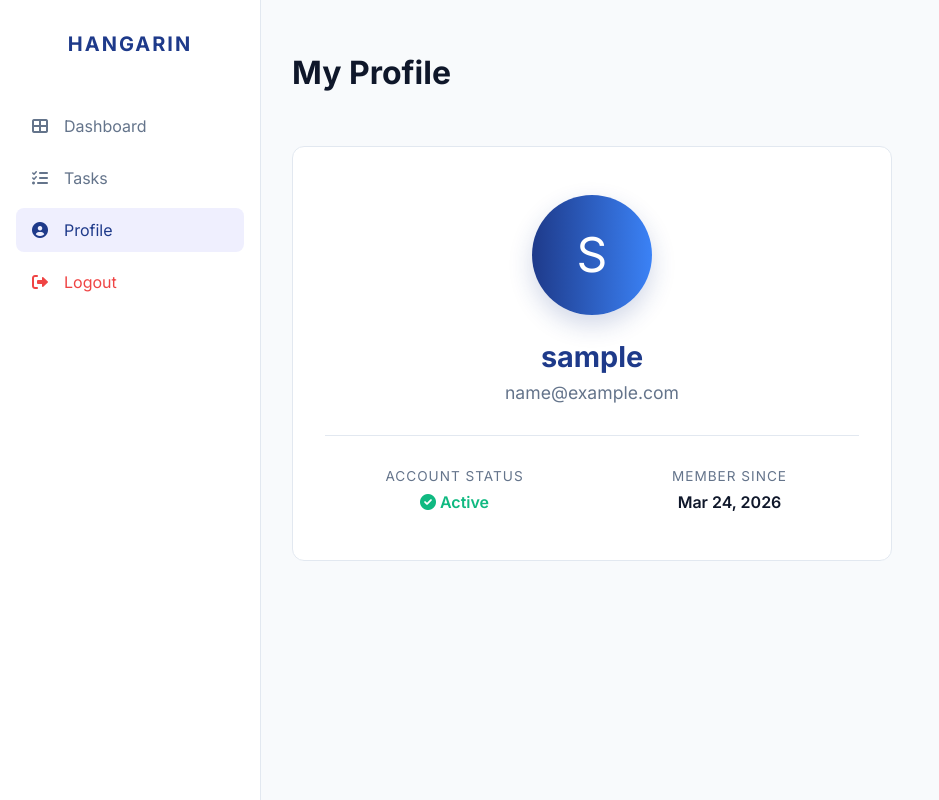
After one commit to JanryCedie/Hangarin, a Django app: page /profile/ in a window 1280 px wide. The commit adds this page. Shown: the whole page, without its empty margins (0-939 px from the left). Run offline with Django 5.2, Linux system fonts and the light colour scheme; the visitor is signed in with stand-in values (Sample User, id 1).

Commit message:
Add User Profile section

```diff
--- a/templates/base.html
+++ b/templates/base.html
@@ -147,8 +147,8 @@
         {% block extra_css %}{% endblock %}
     </style>
 </head>
-<body class="{% if request.resolver_match.url_name == 'dashboard' or 'task' in request.resolver_match.url_name %}has-sidebar{% endif %}">
-    {% if request.resolver_match.url_name == 'dashboard' or 'task' in request.resolver_match.url_name %}
+<body class="{% if request.resolver_match.url_name == 'dashboard' or 'task' in request.resolver_match.url_name or request.resolver_match.url_name == 'profile' %}has-sidebar{% endif %}">
+    {% if request.resolver_match.url_name == 'dashboard' or 'task' in request.resolver_match.url_name or request.resolver_match.url_name == 'profile' %}
     <div class="sidebar">
         <div class="sidebar-header">HANGARIN</div>
         <ul class="nav-links">
@@ -160,6 +160,11 @@
             <li class="nav-item">
                 <a href="{% url 'task-list' %}" class="nav-link {% if request.resolver_match.url_name == 'task-list' %}active{% endif %}">
                     <i class="fas fa-tasks"></i> Tasks
+                </a>
+            </li>
+            <li class="nav-item">
+                <a href="{% url 'profile' %}" class="nav-link {% if request.resolver_match.url_name == 'profile' %}active{% endif %}">
+                    <i class="fas fa-user-circle"></i> Profile
                 </a>
             </li>
             <li class="nav-item" style="margin-top: auto;">
--- /dev/null
+++ b/templates/todo/profile.html
@@ -0,0 +1,32 @@
+{% extends 'base.html' %}
+
+{% block title %}My Profile - Hangarin{% endblock %}
+{% block page_title %}My Profile{% endblock %}
+
+{% block content %}
+<div class="profile-container" style="max-width: 600px;">
+    <div class="card" style="text-align: center; padding: 3rem 2rem;">
+
+        <div class="profile-avatar" style="width: 120px; height: 120px; background: var(--accent-gradient); color: white; border-radius: 50%; display: flex; align-items: center; justify-content: center; font-size: 3rem; margin: 0 auto 1.5rem auto; box-shadow: 0 10px 25px rgba(30, 58, 138, 0.2);">
+            {{ user.username|make_list|first|upper }}
+        </div>
+
+        <h2 style="margin: 0 0 0.5rem 0; color: var(--primary); font-size: 1.8rem;">{{ user.username }}</h2>
+        <p style="color: var(--text-muted); margin: 0 0 2rem 0; font-size: 1.1rem;">
+            {% if user.email %}{{ user.email }}{% else %}No email provided{% endif %}
+        </p>
+
+        <div style="display: grid; grid-template-columns: 1fr 1fr; gap: 1rem; border-top: 1px solid var(--border-color); padding-top: 2rem; margin-top: 2rem;">
+            <div>
+                <span style="display: block; font-size: 0.85rem; color: var(--text-muted); text-transform: uppercase; letter-spacing: 1px; margin-bottom: 0.5rem;">Account Status</span>
+                <span style="font-weight: 600; color: #10b981;"><i class="fas fa-check-circle"></i> Active</span>
+            </div>
+            <div>
+                <span style="display: block; font-size: 0.85rem; color: var(--text-muted); text-transform: uppercase; letter-spacing: 1px; margin-bottom: 0.5rem;">Member Since</span>
+                <span style="font-weight: 600;">{{ user.date_joined|date:"M d, Y" }}</span>
+            </div>
+        </div>
+
+    </div>
+</div>
+{% endblock %}
--- a/todo/urls.py
+++ b/todo/urls.py
@@ -4,7 +4,7 @@ from allauth.account import views as allauth_views
 from . import views
 from .views import (
     DashboardView, TaskListView, TaskDetailView,
-    TaskCreateView, TaskUpdateView, TaskDeleteView
+    TaskCreateView, TaskUpdateView, TaskDeleteView, ProfileView
 )
 
 urlpatterns = [
@@ -14,6 +14,7 @@ urlpatterns = [
     path('tasks/add/', TaskCreateView.as_view(), name='task-add'),
     path('tasks/<int:pk>/edit/', TaskUpdateView.as_view(), name='task-edit'),
     path('tasks/<int:pk>/delete/', TaskDeleteView.as_view(), name='task-delete'),
+    path('profile/', ProfileView.as_view(), name='profile'),
 
     # Auth
     path('login/', auth_views.LoginView.as_view(template_name='todo/login.html'), name='login'),
--- a/todo/views.py
+++ b/todo/views.py
@@ -101,3 +101,6 @@ class TaskDeleteView(LoginRequiredMixin, DeleteView):
     model = Task
     template_name = 'todo/task_confirm_delete.html'
     success_url = reverse_lazy('task-list')
+
+class ProfileView(LoginRequiredMixin, TemplateView):
+    template_name = 'todo/profile.html'
```
